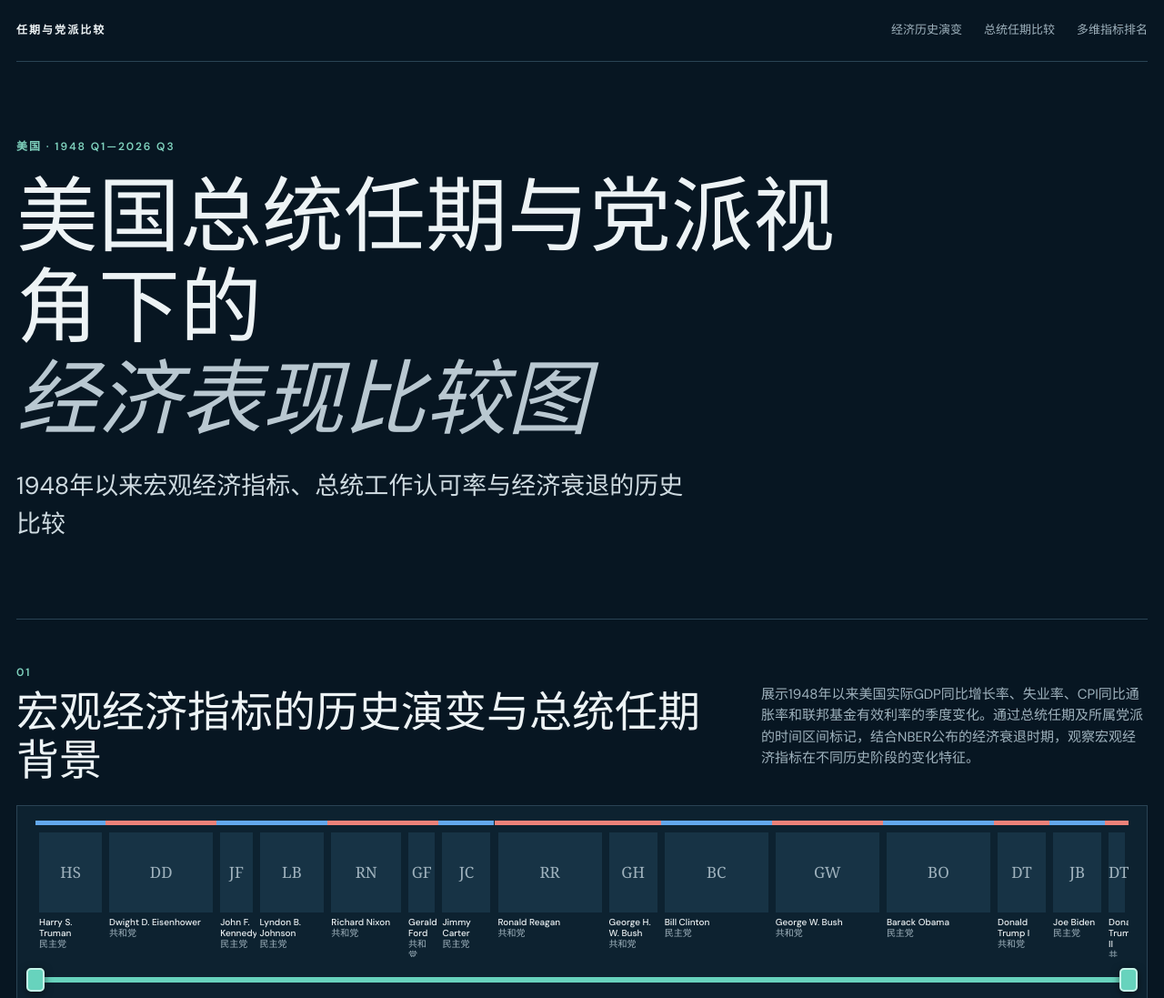
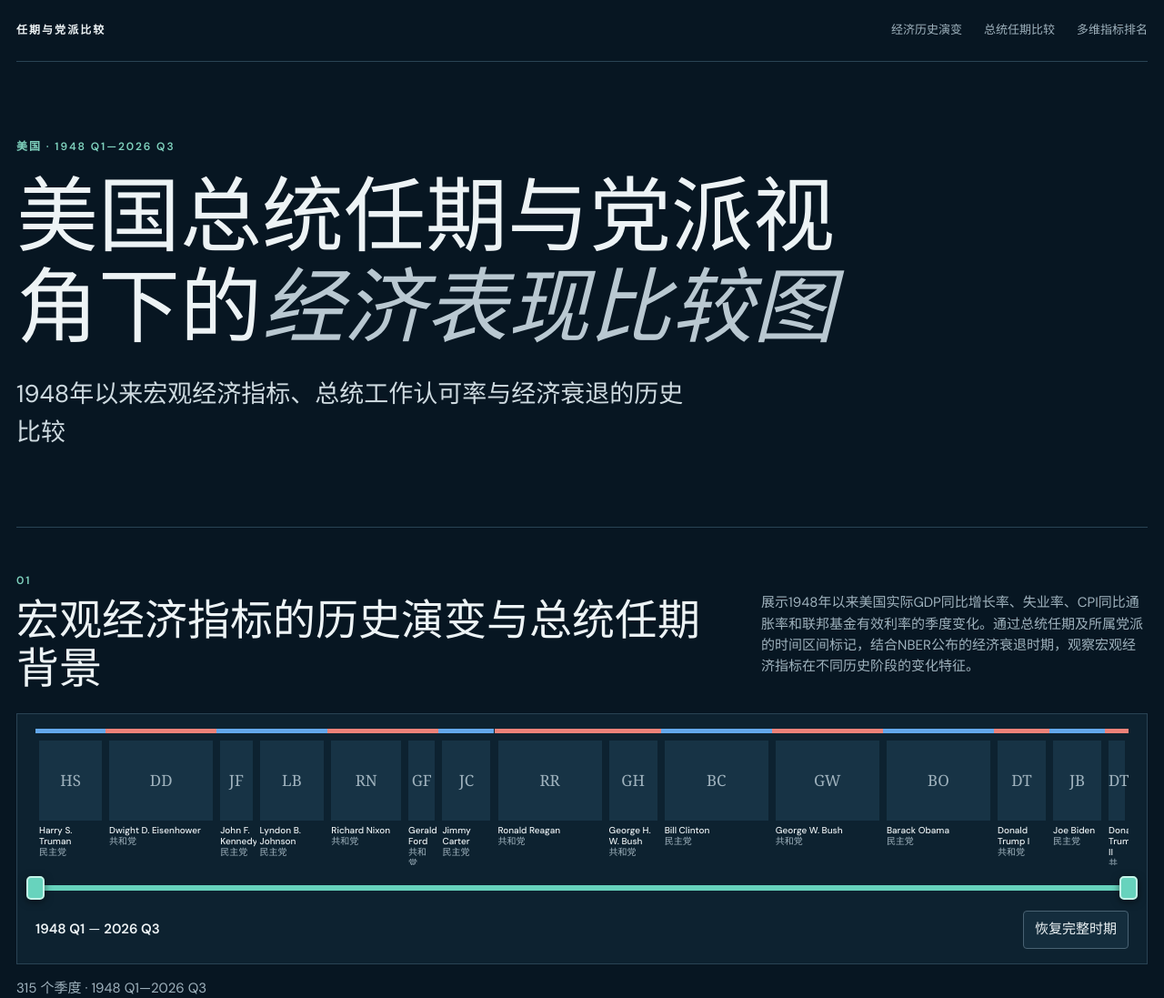
Before and after one commit to zxydw666-eng/american-economy-quarterly-atlas, a plain HTML site: page index.html in a window 1280 px wide. Shown: the top 1097 px of the page at 91% size. Drawn offline with Linux system fonts and the light colour scheme; no server answers.

Commit message:
Keep hero title on one line

```diff
--- a/index.html
+++ b/index.html
@@ -22,7 +22,7 @@
   <main id="top">
     <section class="hero">
       <p class="eyebrow">美国 · 1948 Q1—2026 Q3</p>
-      <h1>美国总统任期与党派视角下的<br><em>经济表现比较图</em></h1>
+      <h1>美国总统任期与党派视角下的<em>经济表现比较图</em></h1>
       <p class="hero-copy">1948年以来宏观经济指标、总统工作认可率与经济衰退的历史比较</p>
     </section>
     <section id="timeline-section" class="chapter">
```
